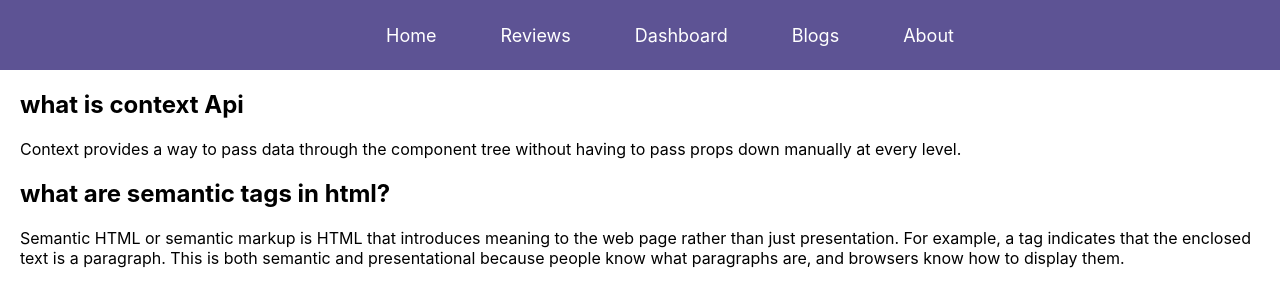
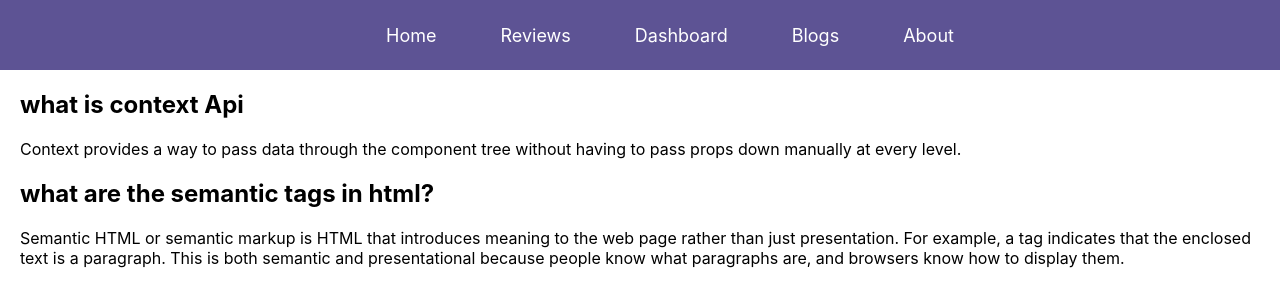
Before and after one commit to saiful489/assingmentnine, a React (Create React App) app: page /blogs in a window 1280 px wide. Shown: the top 306 px of the page. Built offline with nearby package versions, Linux system fonts and the light colour scheme.

Commit message:
some of p tag changes

```diff
--- a/src/components/Blogs/Blogs.js
+++ b/src/components/Blogs/Blogs.js
@@ -9,7 +9,7 @@ const Blogs = () => {
         Context provides a way to pass data through the component tree without
         having to pass props down manually at every level.
       </p>
-      <h2>what are semantic tags in html?</h2>
+      <h2>what are the semantic tags in html?</h2>
       <p>
         Semantic HTML or semantic markup is HTML that introduces meaning to the
         web page rather than just presentation. For example, a tag indicates
```
